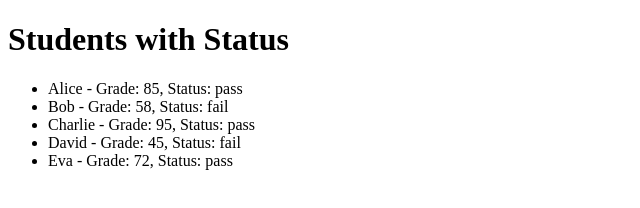
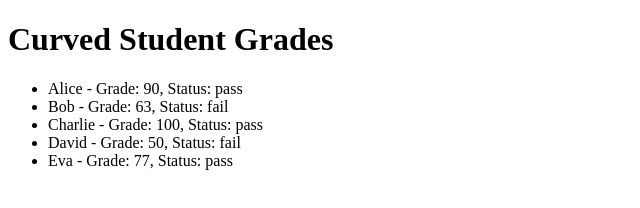
Before and after one commit to Git360hub/ReactJSProjects, a plain HTML site: page index.html in a window 1280 px wide. Shown: the whole page, without its empty margins (0-640 px from the left). Drawn offline with Linux system fonts and the light colour scheme.

Commit message:
inplace2

```diff
--- a/index.html
+++ b/index.html
@@ -2,24 +2,24 @@
 <html lang="en">
 <head>
   <meta charset="UTF-8">
-  <title>Students with Status</title>
+  <title>Curved Student Grades</title>
 </head>
 <body>
-  <h1>Students with Status</h1>
+  <h1>Curved Student Grades</h1>
   <ul id="students-list"></ul>
 
   <script>
     const students = [
-      { name: "Alice", grade: 85 },
-      { name: "Bob", grade: 58 },
-      { name: "Charlie", grade: 95 },
-      { name: "David", grade: 45 },
-      { name: "Eva", grade: 72 },
+      { name: "Alice", grade: 85, status: "pass" },
+      { name: "Bob", grade: 58, status: "fail" },
+      { name: "Charlie", grade: 95, status: "pass" },
+      { name: "David", grade: 45, status: "fail" },
+      { name: "Eva", grade: 72, status: "pass" }
     ];
 
-    // Add "status" property in-place
+    // Curve grades by adding 5 points, but do not exceed 100
     students.forEach(student => {
-      student.status = student.grade >= 60 ? "pass" : "fail";
+      student.grade = Math.min(student.grade + 5, 100);
     });
 
     // Display the modified students array in the HTML
--- a/script.js
+++ b/script.js
@@ -7,7 +7,7 @@ const students = [
 ];
 
 students.forEach(student => {
-  student.status = student.grade >= 60 ? "pass" : "fail";
+  student.grade = Math.min(student.grade + 5, 100);
 });
 
 console.log(students);
```
